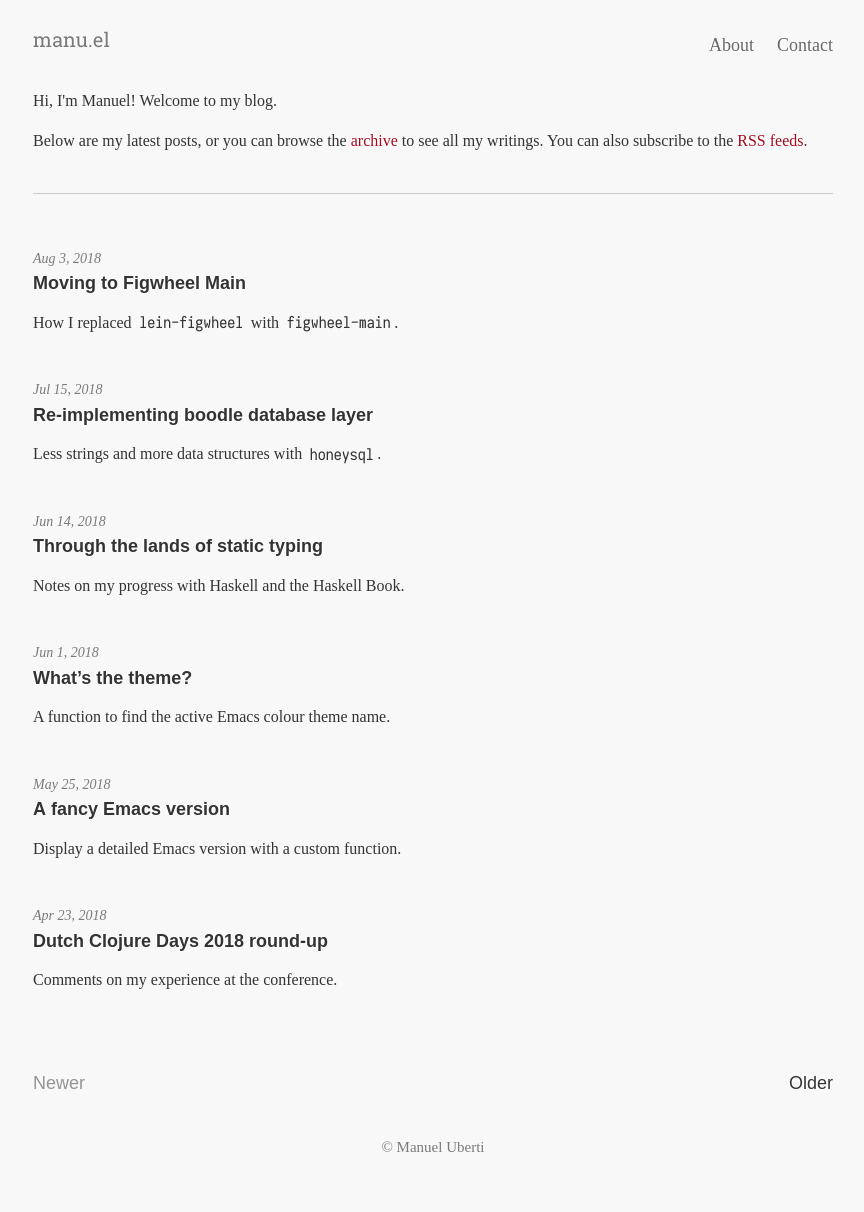
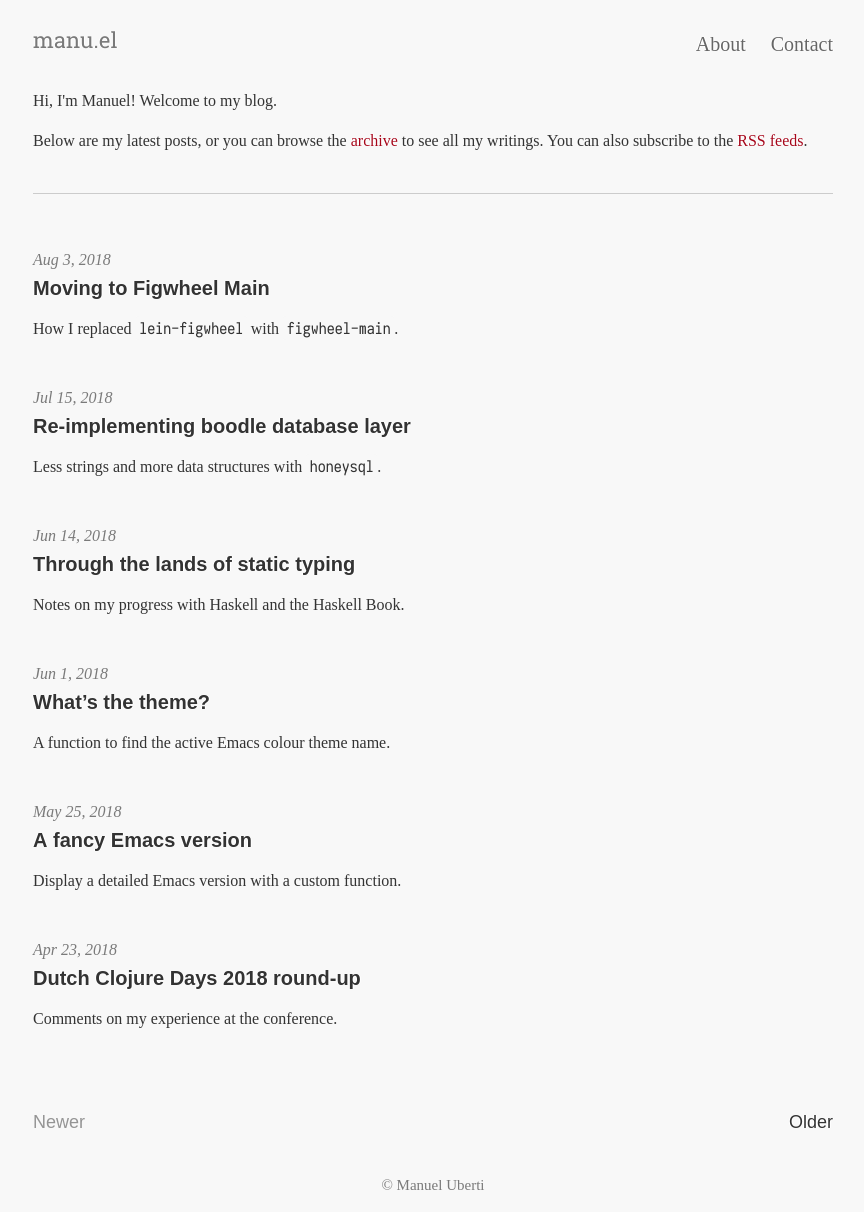
Before and after one commit to manuel-uberti/manuel-uberti.github.io, a Jekyll site: the page built from index.html, in a window 1280 px wide. Shown: the whole page, without its empty margins (207-1071 px from the left). Built offline with Jekyll 4.4.1, drawn with Linux system fonts in a browser that asks for light colours; some web fonts are replaced; the list of posts is cut into pages by our own code; before the commit the page ends 1173 px from its top, so only the background shows below that.

Commit message:
Revert last commit

```diff
--- a/_sass/_variables.scss
+++ b/_sass/_variables.scss
@@ -54,11 +54,11 @@ $heading-font-weight: 500 !default;
 $heading-line-height: 1.25 !default;
 $monospace-font-family: 'Iosevka SS08', monospace !default;
 $title-font-family: 'Roboto Slab', serif !default;
-$h1: 1.1rem !default;
-$h2: 1.0rem !default;
-$h3: .9rem !default;
-$h4: .8rem !default;
-$h5: .7rem !default;
+$h1: 1.2rem !default;
+$h2: 1.1rem !default;
+$h3: 1.0rem !default;
+$h4: .9rem !default;
+$h5: .8rem !default;
 $h6: .5rem !default;
 $h00: 4rem !default;
 $h0: 3rem !default;
```
